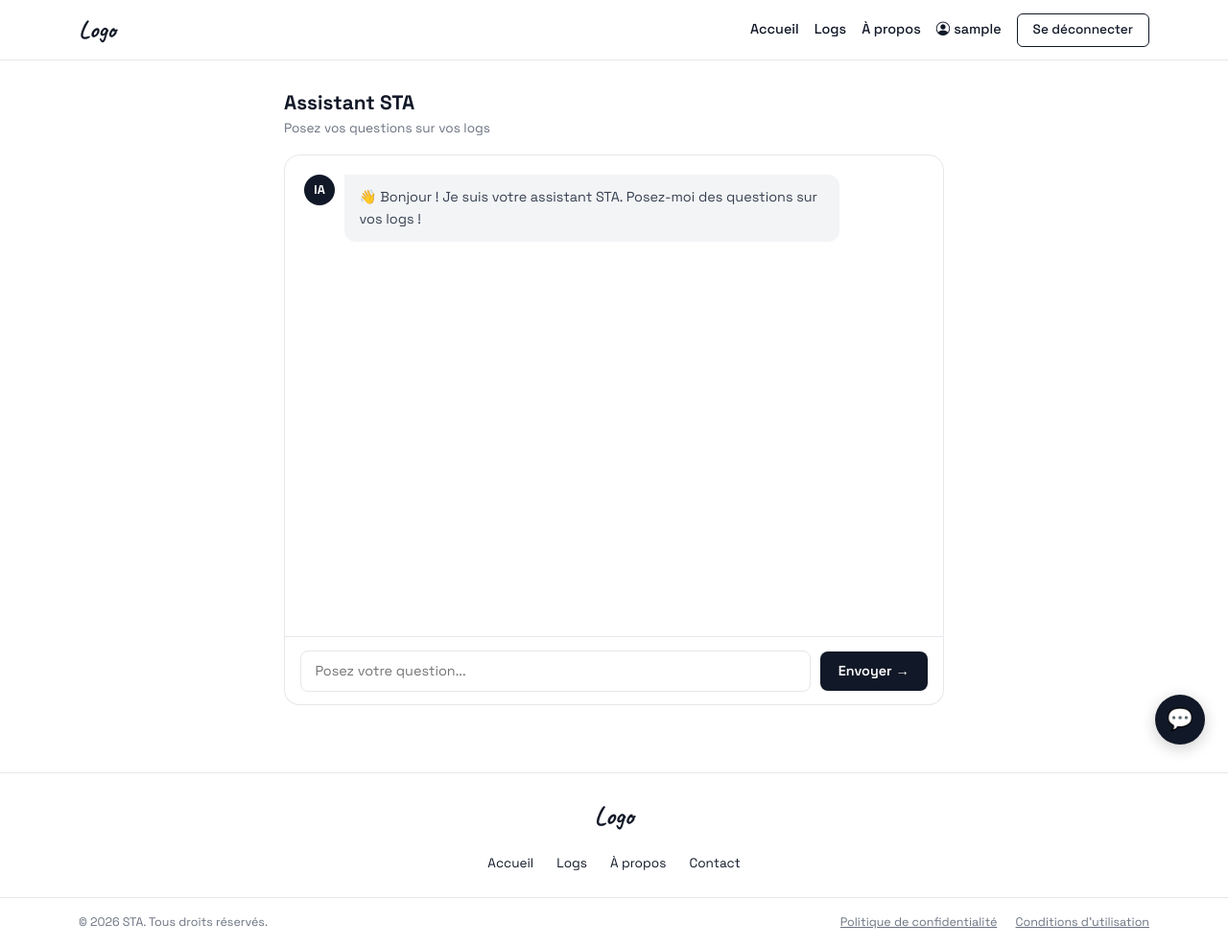
After one commit to anf692/STA, a Django app: page /chatbot/ in a window 1280 px wide. The commit adds this page. Shown: the whole page at 96% size. Run offline with Django 5.2, Linux system fonts and the light colour scheme; the visitor is signed in with stand-in values (Sample User, id 1).

Commit message:
Ajout du  chatbot ia en creant le dossier service et le fichier ollama.py

```diff
--- /dev/null
+++ b/sta/services/ollama.py
@@ -0,0 +1,40 @@
+import ollama
+
+MODELE_OLLAMA = 'llama3'
+
+PROMPT_SYSTEME = """
+Tu es un Otaku une assistante IA intégré dans STA (Système de Traçabilité d'Activité).
+Tu aides les développeurs à analyser leurs logs d'activité.
+Tu réponds toujours en français, de manière claire et concise.
+
+Tu peux :
+- Résumer les logs d'un développeur
+- Identifier les bugs récurrents
+- Donner des conseils sur les problèmes signalés
+- Répondre aux questions sur les entrées du journal
+
+Règles importantes :
+- N'analyse PAS les logs spontanément
+- Attends qu'on te pose une question précise
+- Réponds uniquement à ce qui t'est demandé
+- Si le message est une salutation, réponds juste poliment et demande comment tu peux aider
+
+Les logs de l'utilisateur sont disponibles ci-dessous, utilise-les uniquement pour répondre aux questions :
+{contexte_logs}
+"""
+
+def envoyer_message(message_utilisateur, contexte_logs="", historique_messages=None):
+    if historique_messages is None:
+        historique_messages = []
+
+    prompt_avec_contexte = PROMPT_SYSTEME.format(contexte_logs=contexte_logs)
+
+    messages = [{'role': 'system', 'content': prompt_avec_contexte}]
+    messages += historique_messages
+    messages.append({'role': 'user', 'content': message_utilisateur})
+
+    try:
+        reponse = ollama.chat(model=MODELE_OLLAMA, messages=messages)
+        return reponse['message']['content']
+    except Exception as erreur:
+        return f"Erreur de connexion à l'IA : {str(erreur)}. Vérifiez qu'Ollama est bien lancé."
--- /dev/null
+++ b/sta/templates/chat.html
@@ -0,0 +1,174 @@
+{% extends 'base.html' %}
+{% load static %}
+
+{% block content %}
+
+<style>
+  .chat-wrapper {
+    max-width: 720px;
+    margin: 2rem auto;
+    padding: 0 1rem;
+    height: calc(100vh - 160px);
+    display: flex;
+    flex-direction: column;
+  }
+
+  .chat-header {
+    margin-bottom: 1rem;
+  }
+
+  .chat-header h1 {
+    font-size: 1.3rem;
+    font-weight: 700;
+    margin: 0;
+  }
+
+  .chat-header p {
+    font-size: .85rem;
+    color: #6b7280;
+    margin: 0.25rem 0 0;
+  }
+
+  .chat-messages {
+    flex: 1;
+    overflow-y: auto;
+    background: #fff;
+    border: 1px solid #e5e7eb;
+    border-radius: 16px 16px 0 0;
+    padding: 1.25rem;
+    display: flex;
+    flex-direction: column;
+    gap: 0.85rem;
+  }
+
+  .bubble-row {
+    display: flex;
+    align-items: flex-start;
+    gap: 0.6rem;
+  }
+
+  .bubble-row.user {
+    justify-content: flex-end;
+  }
+
+  .avatar {
+    width: 32px;
+    height: 32px;
+    border-radius: 50%;
+    display: flex;
+    align-items: center;
+    justify-content: center;
+    font-size: .8rem;
+    font-weight: 700;
+    flex-shrink: 0;
+  }
+
+  .avatar.ia {
+    background: #111827;
+    color: #fff;
+  }
+
+  .avatar.usr {
+    background: #e5e7eb;
+    color: #374151;
+  }
+
+  .bubble {
+    padding: 0.75rem 1rem;
+    font-size: .9rem;
+    line-height: 1.6;
+    max-width: 80%;
+  }
+
+  .bubble.ia {
+    background: #f3f4f6;
+    color: #374151;
+    border-radius: 0 12px 12px 12px;
+  }
+
+  .bubble.user {
+    background: #111827;
+    color: #fff;
+    border-radius: 12px 0 12px 12px;
+  }
+
+  .chat-form {
+    background: #fff;
+    border: 1px solid #e5e7eb;
+    border-top: none;
+    border-radius: 0 0 16px 16px;
+    padding: 0.85rem 1rem;
+    display: flex;
+    gap: 0.6rem;
+    align-items: center;
+  }
+
+  .chat-form input {
+    flex: 1;
+    border: 1px solid #e5e7eb;
+    border-radius: 8px;
+    padding: 0.6rem 0.9rem;
+    font-size: .9rem;
+    font-family: inherit;
+    outline: none;
+  }
+
+  .chat-form button {
+    background: #111827;
+    color: #fff;
+    border: none;
+    border-radius: 8px;
+    padding: 0.6rem 1.2rem;
+    font-size: .9rem;
+    font-weight: 600;
+    cursor: pointer;
+    white-space: nowrap;
+  }
+</style>
+
+<div class="chat-wrapper">
+
+    <div class="chat-header">
+        <h1>Assistant STA</h1>
+        <p>Posez vos questions sur vos logs</p>
+    </div>
+
+    <div class="chat-messages">
+
+        <div class="bubble-row">
+            <div class="avatar ia">IA</div>
+            <div class="bubble ia">
+                👋 Bonjour ! Je suis votre assistant STA. Posez-moi des questions sur vos logs !
+            </div>
+        </div>
+
+        {% for msg in historique %}
+            {% if msg.role == 'user' %}
+            <div class="bubble-row user">
+                <div class="bubble user">{{ msg.content }}</div>
+                <div class="avatar usr">{{ request.user.username|slice:':2'|upper }}</div>
+            </div>
+            {% else %}
+            <div class="bubble-row">
+                <div class="avatar ia">IA</div>
+                <div class="bubble ia">{{ msg.content }}</div>
+            </div>
+            {% endif %}
+        {% endfor %}
+
+        <div id="bottom"></div>
+
+    </div>
+
+    <form method="post" action="{% url 'chatbot' %}#bottom" class="chat-form">
+        {% csrf_token %}
+        <input type="text" name="message"
+               placeholder="Posez votre question..."
+               autocomplete="off"
+               required>
+        <button type="submit">Envoyer →</button>
+    </form>
+
+</div>
+
+{% endblock %}
--- a/sta/urls.py
+++ b/sta/urls.py
@@ -18,4 +18,7 @@ urlpatterns = [
     path('entry/create/', views.EntryCreateView.as_view(), name='entry-create'),
     path('entry/<int:pk>/update/', views.EntryUpdateView.as_view(), name='entry-update'),
     path('entry/<int:pk>/delete/', views.EntryDeleteView.as_view(), name='entry-delete'),
+
+    # API pour l'IA
+    path('chatbot/', views.ChatbotView.as_view(), name='chatbot'),
 ]
--- a/sta/views.py
+++ b/sta/views.py
@@ -1,11 +1,16 @@
-from django.shortcuts import redirect
+import json
+
+from django.http import JsonResponse
+from django.shortcuts import redirect, render
 from django.contrib.auth.forms import UserCreationForm
 from django.contrib.auth import login
 from django.views.generic import (
-    ListView, DetailView, CreateView, UpdateView, DeleteView
+    ListView, DetailView, CreateView, UpdateView, DeleteView, View
 )
 from django.contrib.auth.mixins import LoginRequiredMixin, UserPassesTestMixin
 from django.urls import reverse_lazy
+
+from .services import ollama
 from .models import Entry, Category
 
 
@@ -106,3 +111,64 @@ class EntryDeleteView(LoginRequiredMixin, UserPassesTestMixin, DeleteView):
         # Seul l'auteur peut supprimer
         entry = self.get_object()
         return self.request.user == entry.auteur
+
+
+
+# ─── CHATBOT ─────────────────────────────────────────────
+def construire_contexte_logs(user):
+    """Transforme les logs en texte pour l'IA"""
+    logs = Entry.objects.filter(
+        auteur=user
+    ).select_related('categorie').order_by('-date_creation')[:20]
+
+    if not logs:
+        return "Aucun log disponible pour cet utilisateur."
+
+    texte = f"L'utilisateur {user.username} a {logs.count()} logs :\n\n"
+
+    for log in logs:
+        texte += (
+            f"[{log.date_creation.strftime('%d/%m/%Y %H:%M')}] "
+            f"{log.categorie.nom if log.categorie else 'Non classé'} — "
+            f"{log.titre} : {log.contenu}\n"
+        )
+    return texte
+
+
+class ChatbotView(LoginRequiredMixin, View):
+
+    def get(self, request):
+        if 'historique' not in request.session:
+            request.session['historique'] = []
+        return render(request, 'chat.html', {
+            'historique': request.session['historique']
+        })
+
+    def post(self, request):
+        message = request.POST.get('message', '').strip()
+
+        if not message:
+            return redirect('chatbot')
+
+        # Récupérer l'historique depuis la session
+        historique = request.session.get('historique', [])
+
+        # Contexte logs
+        contexte = construire_contexte_logs(request.user)
+
+        # Appel Ollama
+        reponse = ollama.envoyer_message(
+            message_utilisateur=message,
+            contexte_logs=contexte,
+            historique_messages=historique
+        )
+
+        # Ajouter à l'historique
+        historique.append({'role': 'user',      'content': message})
+        historique.append({'role': 'assistant', 'content': reponse})
+
+        # Sauvegarder en session
+        request.session['historique'] = historique
+        request.session.modified = True
+
+        return redirect('chatbot')
--- a/templates/base.html
+++ b/templates/base.html
@@ -13,6 +13,7 @@
 
 
 </head>
+
 <body>
       <!-- NAV -->
   <nav class="sticky-top">
@@ -61,6 +62,91 @@
     </div>
   </footer>
 
+  <!-- BOUTON FLOTTANT + FENETRE CHAT (sans JavaScript) -->
+
+<style>
+  #chat-toggle { display: none; }
+  #chat-toggle:checked ~ .chat-window { display: flex; }
+  .chat-window { display: none; }
+  .msg-bot {
+    background: #f3f4f6;
+    color: #374151;
+    padding: 0.65rem 0.85rem;
+    border-radius: 10px;
+    font-size: 13px;
+    line-height: 1.5;
+    max-width: 85%;
+    align-self: flex-start;
+  }
+</style>
+
+  <div style="position:fixed; bottom:24px; right:24px; z-index:1000;">
+
+    <input type="checkbox" id="chat-toggle">
+
+    <!-- Bouton flottant -->
+    <label for="chat-toggle"
+      style="
+        width:52px; height:52px; border-radius:50%;
+        background:#111827; color:#fff;
+        display:flex; align-items:center; justify-content:center;
+        font-size:1.4rem; cursor:pointer;
+        box-shadow:0 4px 16px rgba(0,0,0,0.2);
+        user-select:none;
+      "
+      aria-label="Ouvrir le chat">
+      💬
+    </label>
+
+    <!-- Fenêtre chat -->
+    <div class="chat-window"
+      style="
+        position:absolute; bottom:64px; right:0;
+        width:360px; height:480px;
+        background:#fff; border-radius:16px;
+        border:1px solid #e5e7eb;
+        box-shadow:0 8px 32px rgba(0,0,0,0.15);
+        flex-direction:column; overflow:hidden;
+      ">
+
+      <!-- Header -->
+      <div style="background:#111827; color:#fff; padding:1rem 1.25rem;
+                  display:flex; justify-content:space-between; align-items:center;">
+        <span style="font-weight:700;"> Assistant STA</span>
+        <label for="chat-toggle"
+          style="cursor:pointer; font-size:1.2rem; color:#fff; line-height:1;"
+          aria-label="Fermer">
+          ✕
+        </label>
+      </div>
+
+      <!-- Messages -->
+      <div style="flex:1; overflow-y:auto; padding:1rem;
+                  display:flex; flex-direction:column; gap:0.75rem;">
+        <div class="msg-bot">
+          👋 Bonjour ! Je suis Otaku votre assistante STA. Posez-moi des questions sur vos logs !
+        </div>
+      </div>
+
+      <!-- Zone saisie -->
+      <div style="padding:0.75rem; border-top:1px solid #e5e7eb;">
+        {% comment %} <p style="font-size:12px; color:#9ca3af; margin:0 0 0.5rem; text-align:center;">
+          La saisie interactive nécessite JavaScript.
+        </p> {% endcomment %}
+        <a href="/chatbot/"
+          style="
+            display:block; text-align:center;
+            background:#111827; color:#fff;
+            border-radius:8px; padding:0.5rem 1rem;
+            font-size:.85rem; font-weight:600;
+            text-decoration:none;
+          ">
+          Ouvrir le chat complet →
+        </a>
+      </div>
+
+    </div>
+  </div>
 
     <script src="https://cdn.jsdelivr.net/npm/bootstrap@5.3.0/dist/js/bootstrap.bundle.min.js"></script>
 </body>
```
Also changed, not shown: sta/services/__init__.py (added).
